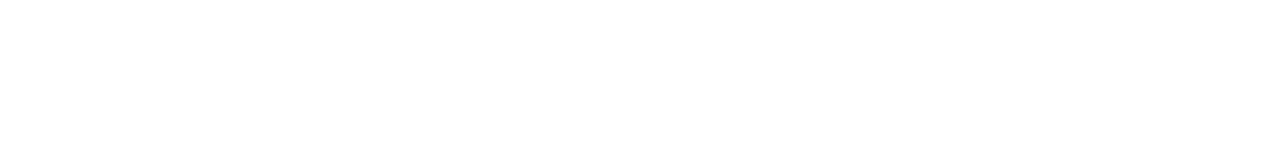
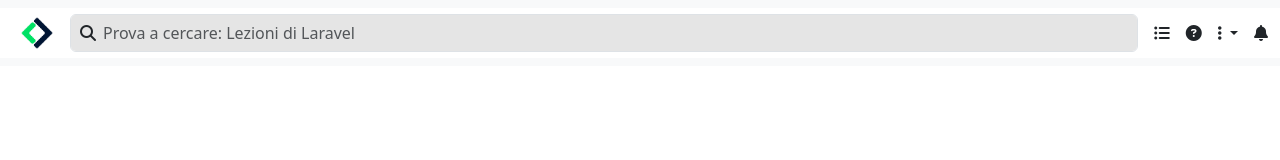
Before and after one commit to giamaf/html-css-bootstrap-dashboard, a plain HTML site: page index.html in a window 1280 px wide. Drawn offline with nearby package versions, Linux system fonts and the light colour scheme.

Commit message:
added header's layout

```diff
--- a/index.html
+++ b/index.html
@@ -26,7 +26,91 @@
 </head>
 
 <body>
+    <header class="bg-body-tertiary py-2">
+        <div class="container-fluid bg-color-white">
+
+            <!-- Navbar -->
+            <nav class="d-flex align-items-center justify-content-between">
+
+                <!-- Left -->
+                <div class="nav-left">
+                    <a class="navbar-brand" href="#">
+                        <img class="mobile-logo"
+                            src="../html-css-bootstrap-dashboard/bootstrap_dashboard/img/mobile-logo.png" alt=""></a>
+                </div>
+
+                <!-- Center -->
+                <div class="nav-center mx-2">
+                    <form role="search">
+                        <i class="fa-solid fa-magnifying-glass"></i>
+                        <input class="bg-color-lightgrey form-control " type="search"
+                            placeholder="Prova a cercare: Lezioni di Laravel" aria-label="Search">
+                    </form>
+                </div>
+
+                <!-- Right -->
+                <div class="nav-right">
+                    <ul class="d-flex m-0 p-0 ps-2 gap-3">
+                        <li class="nav-item d-none d-lg-inline">
+                            <a class="nav-link" href="#"><i class="fa-solid fa-list-ul"></i></a>
+                        </li>
+                        <li class="nav-item d-none d-lg-inline">
+                            <a class="nav-link" href="#"><i class="fa-solid fa-circle-question"></i></a>
+                        </li>
+                        <li class="nav-item dropdown d-none d-lg-inline">
+                            <a class="nav-link dropdown-toggle" href="#" role="button" data-bs-toggle="dropdown"
+                                aria-expanded="false">
+                                <i class="fa-solid fa-ellipsis-vertical"></i>
+                            </a>
+                            <ul class="dropdown-menu">
+                                <li><a class="dropdown-item" href="#">Action</a></li>
+                                <li><a class="dropdown-item" href="#">Another action</a></li>
+                                <li>
+                                    <hr class="dropdown-divider">
+                                </li>
+                                <li><a class="dropdown-item" href="#">Something else here</a></li>
+                            </ul>
+                        </li>
+                        <li class="nav-item">
+                            <a class="nav-link" href="#"><i class="fa-solid fa-bell"></i></a>
+                        </li>
+                    </ul>
+                </div>
+            </nav>
+        </div>
+    </header>
+
+    <main class="d-flex">
+
+        <!-- Sidebar -->
+        <nav class="sidebar">
+            <!-- Top-sidebar -->
+            <!-- <div class="top">
+                <ul>
+                    <li>
+                        <a href="#">Home</a>
+                    </li>
+                    <li>
+                        <a href="#">Stats</a>
+                    </li>
+                    <li>
+                        <a href="#">Signal</a>
+                    </li> -->
+        </nav>
+
+        <section>
+
+        </section>
+    </main>
 
 </body>
 
+
+<script src="https://cdn.jsdelivr.net/npm/@popperjs/core@2.11.8/dist/umd/popper.min.js"
+    integrity="sha384-I7E8VVD/ismYTF4hNIPjVp/Zjvgyol6VFvRkX/vR+Vc4jQkC+hVqc2pM8ODewa9r"
+    crossorigin="anonymous"></script>
+<script src="https://cdn.jsdelivr.net/npm/bootstrap@5.3.2/dist/js/bootstrap.min.js"
+    integrity="sha384-BBtl+eGJRgqQAUMxJ7pMwbEyER4l1g+O15P+16Ep7Q9Q+zqX6gSbd85u4mG4QzX+"
+    crossorigin="anonymous"></script>
+
 </html>
--- a/style.css
+++ b/style.css
@@ -0,0 +1,56 @@
+/* Generics */
+img {
+    max-width: 100%;
+}
+
+/* Utils */
+
+.bg-color-white {
+    background-color: white;
+}
+
+.bg-color-lightgrey {
+    background-color: rgb(229, 229, 229);
+}
+
+.ps-half {
+    padding-left: 0.5rem;
+}
+
+
+/* Header */
+header .container-fluid {
+    flex-wrap: nowrap;
+}
+
+/* Header Left */
+.mobile-logo {
+    width: 50px;
+    height: auto;
+}
+
+/* Header Center */
+.nav-center {
+    flex-grow: 1;
+}
+
+form {
+    position: relative;
+}
+
+.fa-magnifying-glass {
+    position: absolute;
+    top: 11px;
+    left: 10px;
+}
+
+.form-control {
+    padding-left: 2rem;
+}
+
+/* Header Right */
+
+
+.nav-right ul {
+    list-style-type: none;
+}
```
Also changed, not shown: 1 other file.
